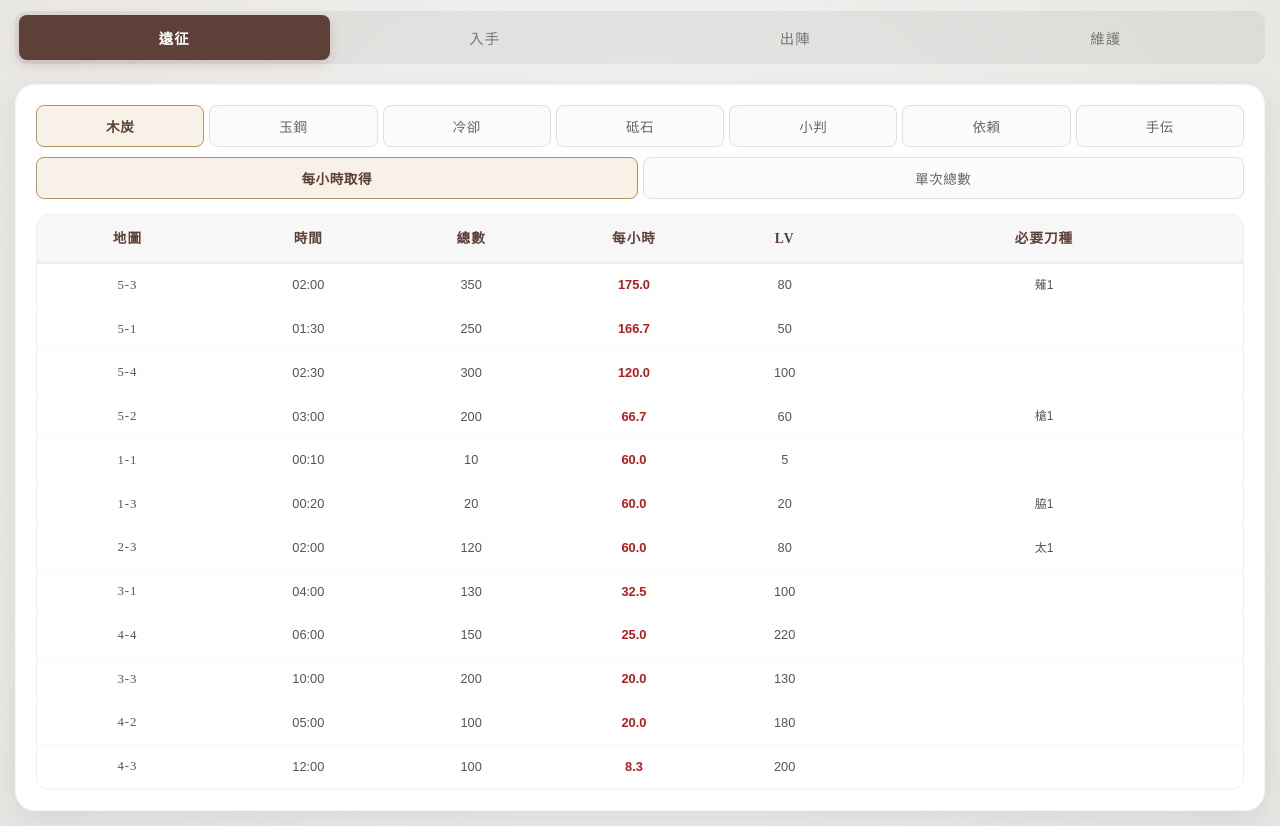
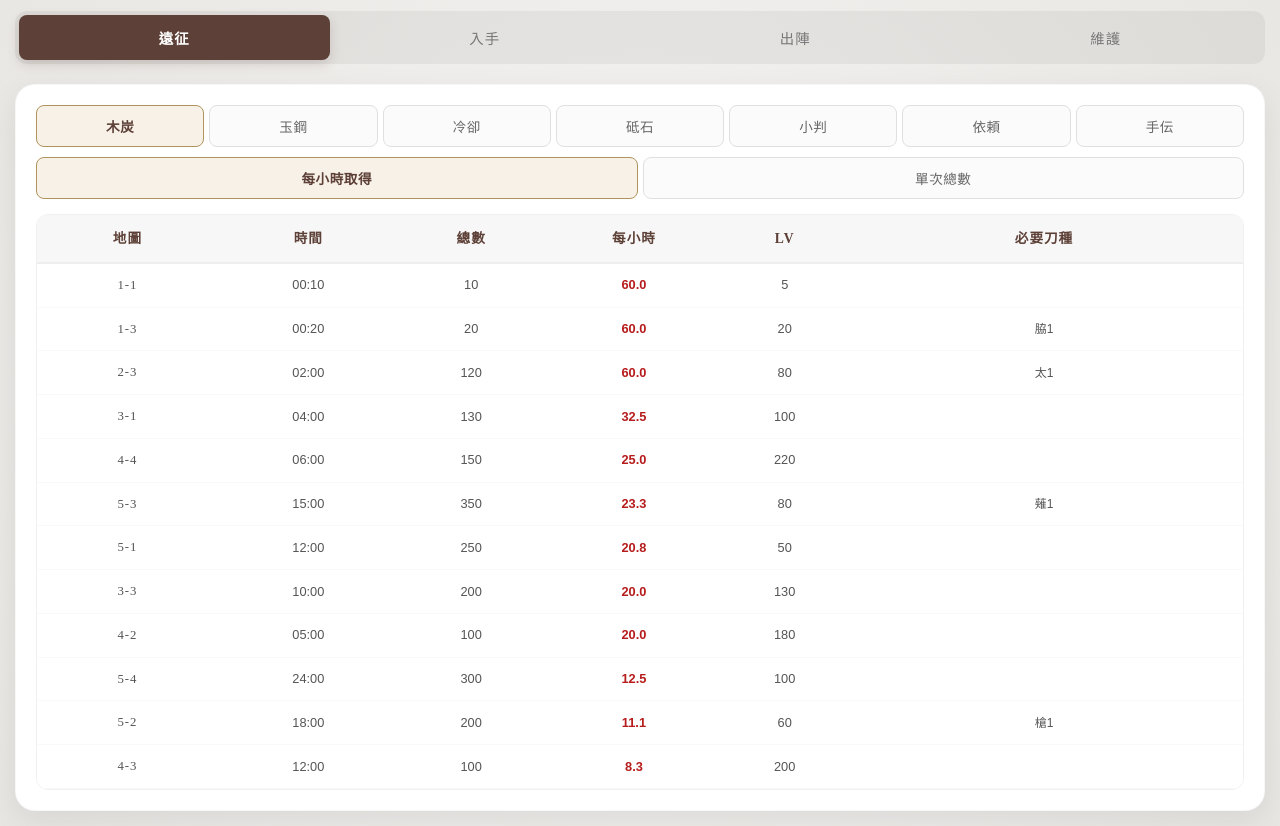
Before and after one commit to clay9249/tkhelper., a plain HTML site: page index.html in a window 1280 px wide. Shown: the part 80-906 px from the top of the page. Drawn offline with Linux system fonts and the light colour scheme.

Commit message:
Add files via upload

```diff
--- a/index.html
+++ b/index.html
@@ -758,10 +758,10 @@
             { name: "4-2", time: 300, lv: 180, req: " ", res: { wood: 100, steel: 380, cool: 0, stone: 0, koban: 400, scroll: 0, help: 0 } },
             { name: "4-3", time: 720, lv: 200, req: " ", res: { wood: 100, steel: 200, cool: 500, stone: 0, koban: 0, scroll: 0, help: 2 } },
             { name: "4-4", time: 360, lv: 220, req: " ", res: { wood: 150, steel: 0, cool: 0, stone: 400, koban: 700, scroll: 0, help: 0 } },
-            { name: "5-1", time: 90, lv: 50, req: " ", res: { wood: 250, steel: 250, cool: 250, stone: 0, koban: 0, scroll: 0, help: 2 } },
-            { name: "5-2", time: 180, lv: 60, req: "槍1", res: { wood: 200, steel: 500, cool: 300, stone: 0, koban: 700, scroll: 0, help: 2 } },
-            { name: "5-3", time: 120, lv: 80, req: "薙1", res: { wood: 350, steel: 200, cool: 100, stone: 250, koban: 700, scroll: 0, help: 0 } },
-            { name: "5-4", time: 150, lv: 100, req: " ", res: { wood: 300, steel: 400, cool: 500, stone: 0, koban: 700, scroll: 3, help: 0 } },
+            { name: "5-1", time: 720, lv: 50, req: " ", res: { wood: 250, steel: 250, cool: 250, stone: 0, koban: 0, scroll: 0, help: 2 } },
+            { name: "5-2", time: 1080, lv: 60, req: "槍1", res: { wood: 200, steel: 500, cool: 300, stone: 0, koban: 700, scroll: 0, help: 2 } },
+            { name: "5-3", time: 900, lv: 80, req: "薙1", res: { wood: 350, steel: 200, cool: 100, stone: 250, koban: 700, scroll: 0, help: 0 } },
+            { name: "5-4", time: 1440, lv: 100, req: " ", res: { wood: 300, steel: 400, cool: 500, stone: 0, koban: 700, scroll: 3, help: 0 } },
             // ...之後可以按此格式補齊所有遠征
         ];
 
```
